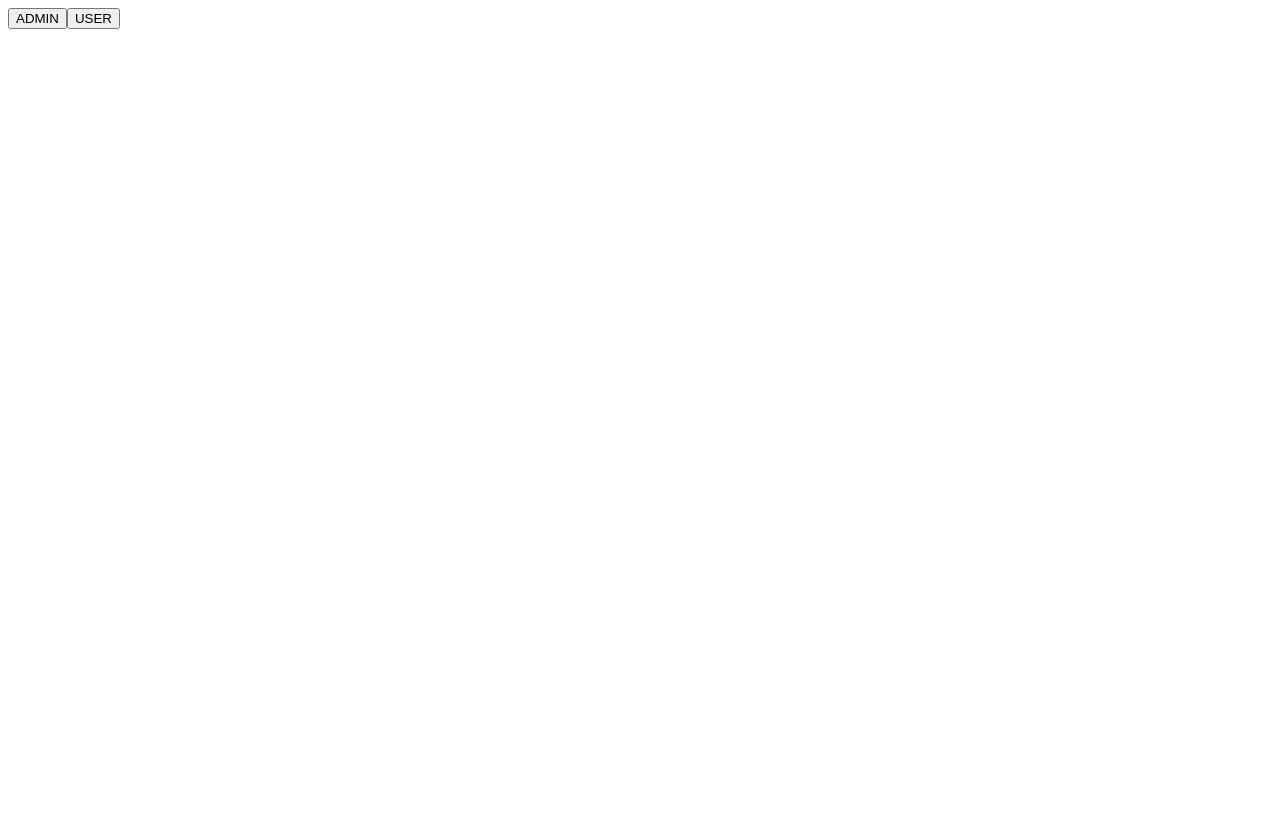
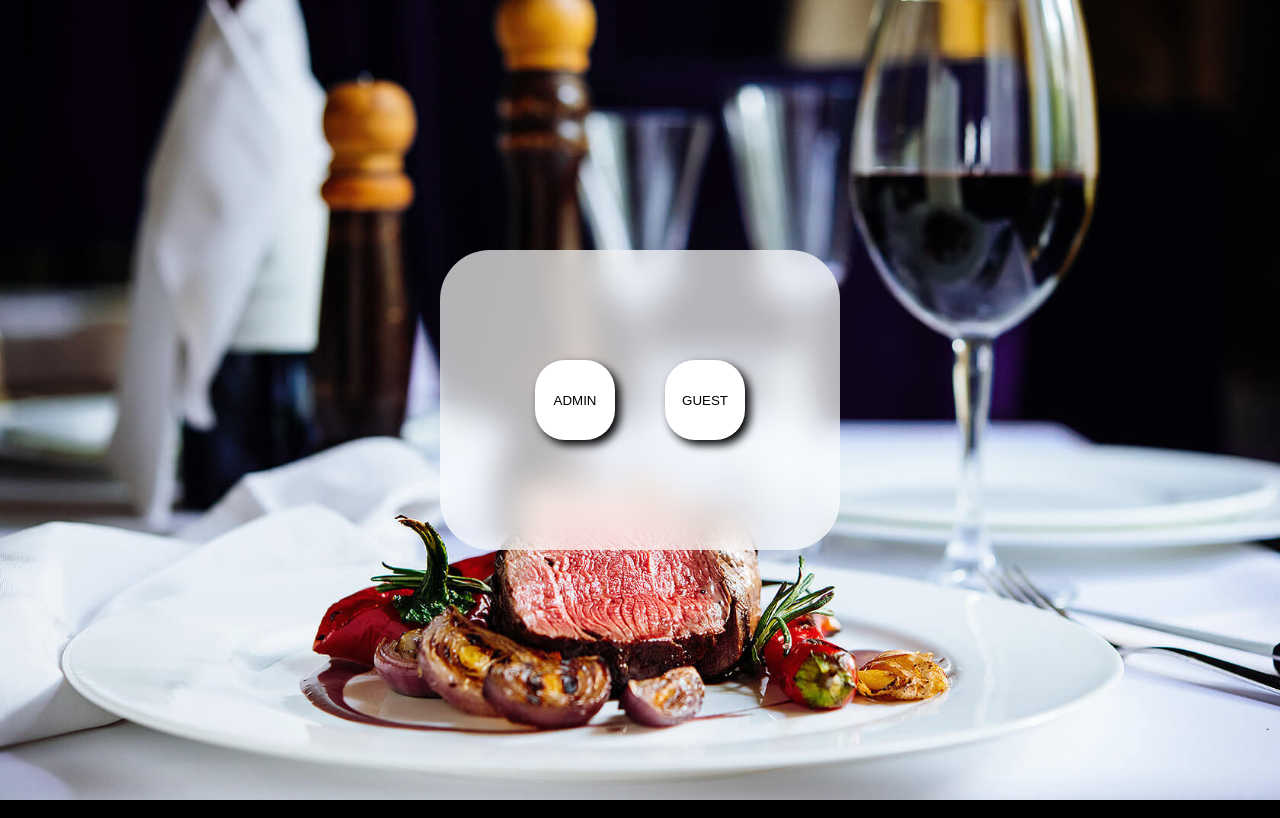
Before and after one commit to imaluris/NeverOrder, an Angular app: page / in a window 1280 px wide. Built offline with nearby package versions, Linux system fonts and the light colour scheme.

Commit message:
login wip

```diff
--- a/src/app/login/login.component.html
+++ b/src/app/login/login.component.html
@@ -1,2 +1,10 @@
-<button (click)="toDashboard(true)">ADMIN</button>
-<button (click)="toDashboard(false)">USER</button>
+<div class="background">
+  <div class="login">
+    <form class="form" id="F">
+
+    </form>
+    <button style="left: 0px;" class="button animation" id="A" (click)="login()">ADMIN</button>
+    <button style="left: 0px;" class="button animation" id="G" (click)="toDashboard(false)">GUEST</button>
+  </div>
+</div>
+"
--- a/src/app/login/login.component.scss
+++ b/src/app/login/login.component.scss
@@ -0,0 +1,103 @@
+.background,
+.login {
+  display: flex;
+  align-items: center;
+  justify-content: center;
+}
+@keyframes fade {
+  0% {
+    opacity: 0;
+  }
+  100% {
+    opacity: 1;
+  }
+}
+
+@keyframes open {
+  0% {
+    opacity: 0;
+  }
+  100% {
+    opacity: 1;
+    width: 350px;
+  }
+}
+
+@keyframes login {
+  0% {
+    width: 0px;
+    opacity: 1;
+  }
+  100% {
+    width: 400px;
+    opacity: 1;
+  }
+}
+.background {
+  background-image: url(../../assets/login-background.jpg);
+  background-size: cover;
+  background-position: bottom;
+  height: 100vh;
+  animation-name: fade;
+  animation-duration: 0.5s;
+}
+.login {
+  gap:50px;
+  opacity: 0;
+  height: 300px;
+  width: 400px;
+  border-radius: 50px;
+  background: rgba(255, 255, 255, 0.7);
+  backdrop-filter: blur(15px);
+  animation-name: login;
+  animation-duration: 0.5s;
+  animation-delay: 0.5s;
+  animation-fill-mode: forwards;
+  transition: 0.5s;
+}
+.button {
+  opacity: 0;
+  height: 80px;
+  width: 80px;
+  background: white;
+  border-radius: 30px;
+  border: solid 0px;
+  animation-name: fade;
+  animation-duration: 1s;
+  animation-delay: 1s;
+  animation-fill-mode: forwards;
+  transition: 0.5s;
+  box-shadow:5px 5px 10px black;
+
+}
+.form{
+  border-radius: 50px;
+  position: absolute;
+  opacity: 0;
+  height: 250px;
+  width: 0px;
+  background: white;
+}
+.show{
+  animation-name: open;
+  animation-duration: 1s;
+  transition: 0.5s;
+  animation-fill-mode: forwards;
+}
+.hide{
+  display: none;
+}
+.login:hover{
+  transform: scale(101%);
+  transition: 0.5s;
+
+}
+.button:hover{
+  transform: rotate(360deg);
+  transition: 0.5s;
+}
+.button:active{
+  transform: scale(90%);
+  background:gainsboro;
+
+}
--- a/src/app/login/login.component.ts
+++ b/src/app/login/login.component.ts
@@ -12,6 +12,12 @@ export class LoginComponent {
 
   }
 
+  login(){
+    document.getElementById("G")?.classList.add("hide");
+    document.getElementById("A")?.classList.add("hide");
+    document.getElementById("F")?.classList.add("show");
+
+  }
   toDashboard(admin:boolean){
     if(admin){
       this.router.navigate(["admin-dashboard"]);
--- a/src/styles.scss
+++ b/src/styles.scss
@@ -1 +1,6 @@
 /* You can add global styles to this file, and also import other style files */
+body{
+  margin:0;
+  background-color: black;
+
+}
```
Also changed, not shown: src/assets/login-background.jpg (added).
